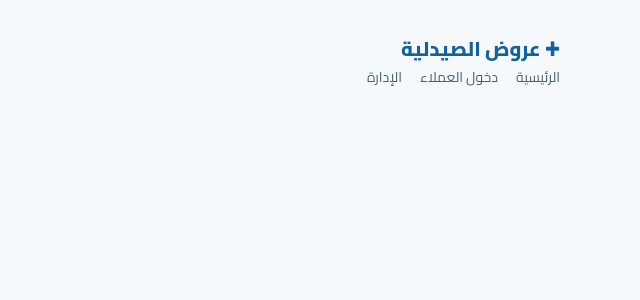
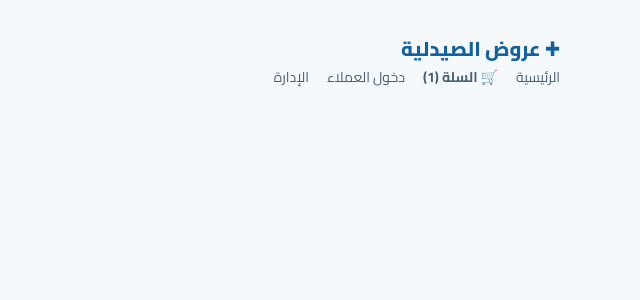
Before and after one commit to eltrpoo21-create/pharmacy-offers-, a Python web app: template templates/admin.html in a window 1280 px wide. Shown: the top 300 px of the page, without its empty margins (640-1280 px from the left). Run offline with Jinja, Linux system fonts and the light colour scheme; the template is opened without the code that fills it: most values are stand-ins (such as "Sample title", 1, 10 or a date in 2020).

Commit message:
Update base.html

```diff
--- a/templates/base.html
+++ b/templates/base.html
@@ -3,7 +3,7 @@
 <head>
   <meta charset="utf-8">
   <meta name="viewport" content="width=device-width, initial-scale=1">
-  <title>عروض الصيدلية</title>
+  <title>{% block title %}عروض الصيدلية{% endblock %}</title>
   <link rel="stylesheet" href="{{ url_for('static', filename='style.css') }}">
 </head>
 <body>
@@ -12,6 +12,9 @@
       <a class="brand" href="{{ url_for('home') }}">✚ عروض الصيدلية</a>
       <nav class="nav-links">
         <a href="{{ url_for('home') }}">الرئيسية</a>
+        <a href="{{ url_for('view_cart') }}" style="font-weight: bold;">
+          🛒 السلة ({{ cart_count }})
+        </a>
         {% if session.get('customer_id') %}
           <a href="{{ url_for('customer_logout') }}">تسجيل خروج</a>
         {% else %}
```
